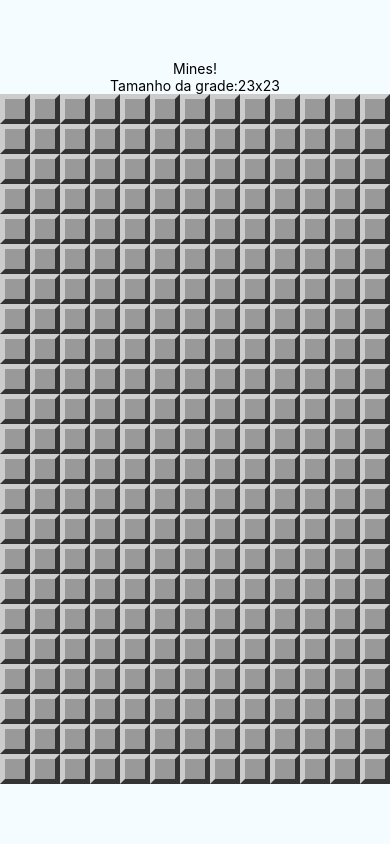
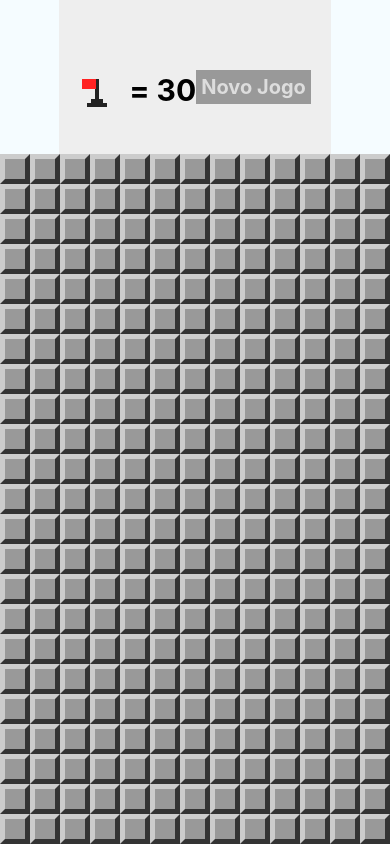
Before and after one commit to PhilipRamkeerat/react-native-minefieldgame, a React Native app: screen / in a window 390 px wide. Built offline with nearby package versions, Linux system fonts and the light colour scheme.

Commit message:
Add game flag and header component

```diff
--- a/App.js
+++ b/App.js
@@ -8,13 +8,16 @@
 } from 'react-native';
 import params from './src/params'
 import MineField from './src/components/MineField'
+import Header from './src/components/Header'
 import {
   createMinedBoard,
   cloneBoard,
   openField,
   hadExplosion,
   wonGame,
-  showMines
+  showMines,
+  invertFlag,
+  flagsUsed
 } from './src/functions'
 
 export default class App extends Component {
@@ -58,19 +61,30 @@
     this.setState({ board, lost, won })
   }
 
+  onSelectField = (row, column) => {
+    const board = cloneBoard(this.state.board)
+    invertFlag(board, row, column)
+    const won = wonGame(board)
+
+    if (won) {
+      Alert.alert('Parabens', 'voce venceu !')
+    }
+
+    this.setState({ board, won })
+  }
+
 
 
   render() {
     return (
       <>
         <SafeAreaView style={styles.container}>
-          <Text style={styles.welcome}>Mines!</Text>
-          <Text style={styles.instructions}>Tamanho da grade:
-                  {params.getRowsAmount()}x{params.getRowsAmount()}
-          </Text>
+          <Header flagsLeft={this.minesAmount() - flagsUsed(this.state.board)}
+            onNewGame={() => this.setState(this.createState())}></Header>
           <View style={styles.board}>
             <MineField board={this.state.board}
-              onOpenField={this.onOpenField}></MineField>
+              onOpenField={this.onOpenField}
+              onSelectField={this.onSelectField}></MineField>
           </View>
         </SafeAreaView>
       </>
--- a/src/components/Field.js
+++ b/src/components/Field.js
@@ -21,7 +21,7 @@
         if (nearMines >= 6) color = '#F221A9'
     }
     return (
-        <TouchableWithoutFeedback onPress={props.onOpen}>
+        <TouchableWithoutFeedback onPress={props.onOpen} onLongPress={props.onSelect}>
             <View style={styleField}>
                 {!mined && opened && nearMines > 0 ?
                     <Text style={[styles.label, { color: color }]}>
--- /dev/null
+++ b/src/components/Header.js
@@ -0,0 +1,55 @@
+import React from 'react'
+import { View, StyleSheet, Text, TouchableOpacity } from 'react-native'
+import Flag from './Flag'
+
+export default props => {
+    return (
+        <View style={styles.container}>
+            <View style={styles.flagContainer}>
+                <TouchableOpacity onPress={props.onFlagPress}
+                    style={styles.flagButton}>
+                    <Flag bigger />
+                </TouchableOpacity>
+                <Text style={styles.flagsLeft}>= {props.flagsLeft}</Text>
+            </View>
+            <TouchableOpacity style={styles.button}
+                onPress={props.onNewGame}>
+                <Text style={styles.buttonLabel}>Novo Jogo</Text>
+            </TouchableOpacity>
+        </View>
+    )
+}
+
+const styles = StyleSheet.create({
+    container: {
+        flex: 1,
+        flexDirection: 'row',
+        backgroundColor: '#EEE',
+        alignItems: 'center',
+        justifyContent: 'space-around',
+        paddingTop: 20,
+        paddingHorizontal: 20,
+    },
+    flagContainer: {
+        flexDirection: 'row',
+    },
+    flagButton: {
+        marginTop: 10,
+        minWidth: 30
+    },
+    flagsLeft: {
+        fontSize: 30,
+        fontWeight: 'bold',
+        paddingTop: 5,
+        marginLeft: 20,
+    },
+    button: {
+        backgroundColor: '#999',
+        padding: 5,
+    },
+    buttonLabel: {
+        fontSize: 20,
+        color: '#DDD',
+        fontWeight: 'bold'
+    }
+})
--- a/src/functions.js
+++ b/src/functions.js
@@ -91,11 +91,21 @@
 const showMines = board => fields(board).filter(field => field.mined)
     .forEach(field => field.opened = true)
 
+const invertFlag = (board, row, column) => {
+    const field = board[row][column]
+    field.flagged = !field.flagged
+}
+
+const flagsUsed = board => fields(board)
+    .filter(field => field.flagged).length
+
 export {
     createMinedBoard,
     cloneBoard,
     openField,
     hadExplosion,
     wonGame,
-    showMines
+    showMines,
+    invertFlag,
+    flagsUsed,
 }
```
